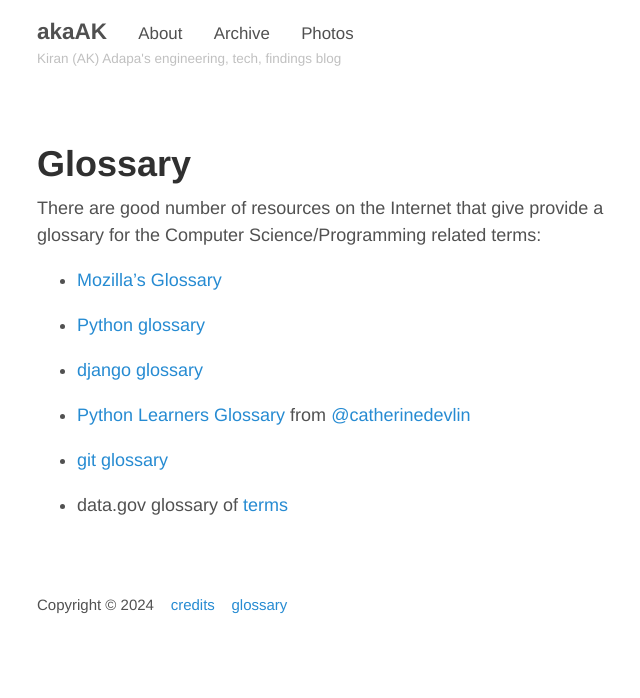
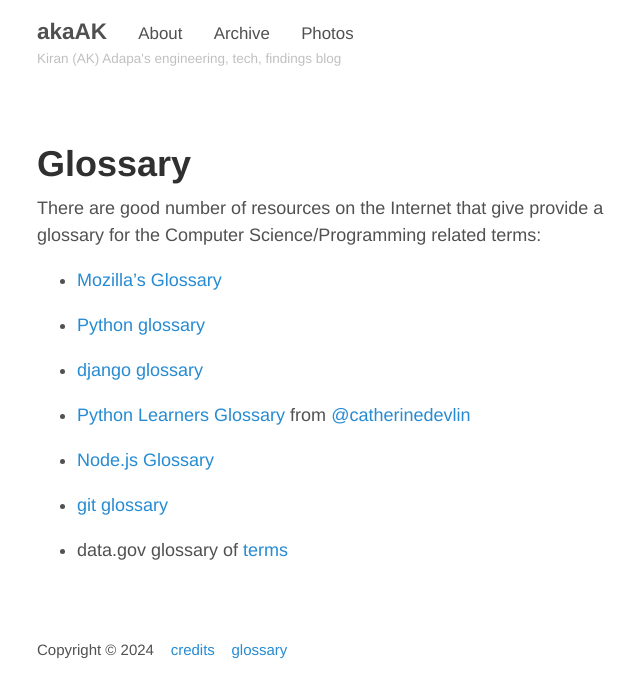
Before and after one commit to akaak/blog, a Jekyll site: the page built from glossary.md, in a window 1280 px wide. Shown: the top 698 px of the page, without its empty margins (288-928 px from the left). Built offline with Jekyll 4.4.1, drawn with Linux system fonts in a browser that asks for light colours.

```diff
--- a/_config.yml
+++ b/_config.yml
@@ -13,8 +13,14 @@ url:                 http://akaak.github.io/blog/
 baseurl:             https://akaak.github.io/blog
 
 # added for Jekyll v3.0
-gems: [jekyll-paginate]
-paginate_path: "page:num"
+#gems: [jekyll-paginate]
+#paginate_path: "page:num"
+
+plugins:
+  - jekyll-paginate
+
+paginate: 5  # Number of posts per page
+# paginate_path: "/page:num/"  # URL structure for paginated pages
 
 # Assets
 #
--- a/glossary.md
+++ b/glossary.md
@@ -13,6 +13,8 @@ There are good number of resources on the Internet that give provide a glossary
 
 - [Python Learners Glossary](https://github.com/catherinedevlin/python_learners_glossary) from [@catherinedevlin](https://github.com/catherinedevlin)
 
+- [Node.js Glossary](https://github.com/nodejs/node/blob/main/glossary.md)
+
 - [git glossary](https://www.kernel.org/pub/software/scm/git/docs/gitglossary.html)
 
 - data.gov glossary of [terms](https://www.data.gov/glossary)
--- a/styles.scss
+++ b/styles.scss
@@ -17,12 +17,12 @@
 // Designed, built, and released under MIT license by @mdo. Learn more at
 // https://github.com/poole/poole.
 
-@import "base";
-@import "type";
-@import "syntax";
-@import "code";
-@import "layout";
-@import "masthead";
-@import "posts";
-@import "pagination";
-@import "message";
+@use "base";
+@use "type";
+@use "syntax";
+@use "code";
+@use "layout";
+@use "masthead";
+@use "posts";
+@use "pagination";
+@use "message";
```
Also changed, not shown: Gemfile (added, +13 -0 lines), Gemfile.lock (added), README.md, 1 other file.
